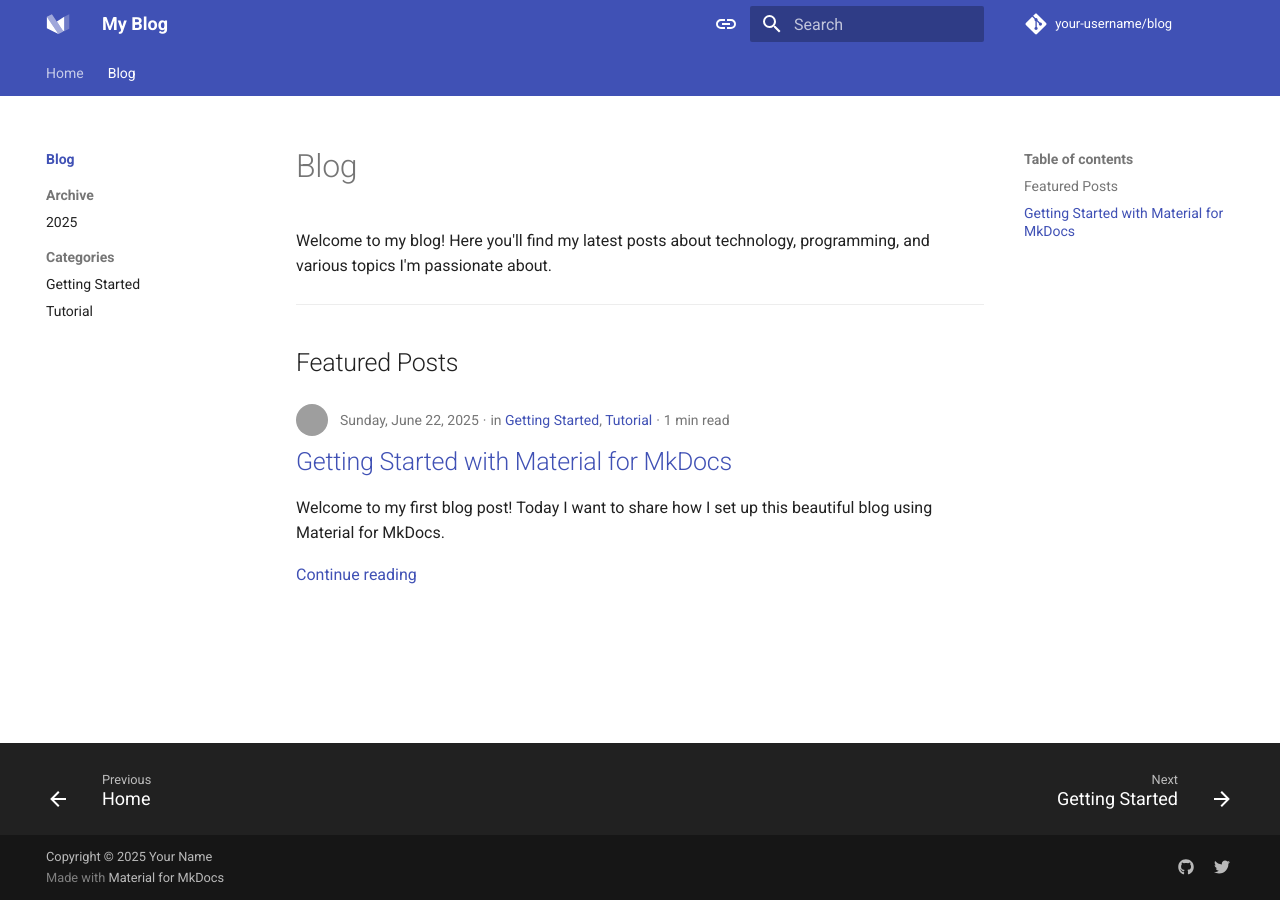
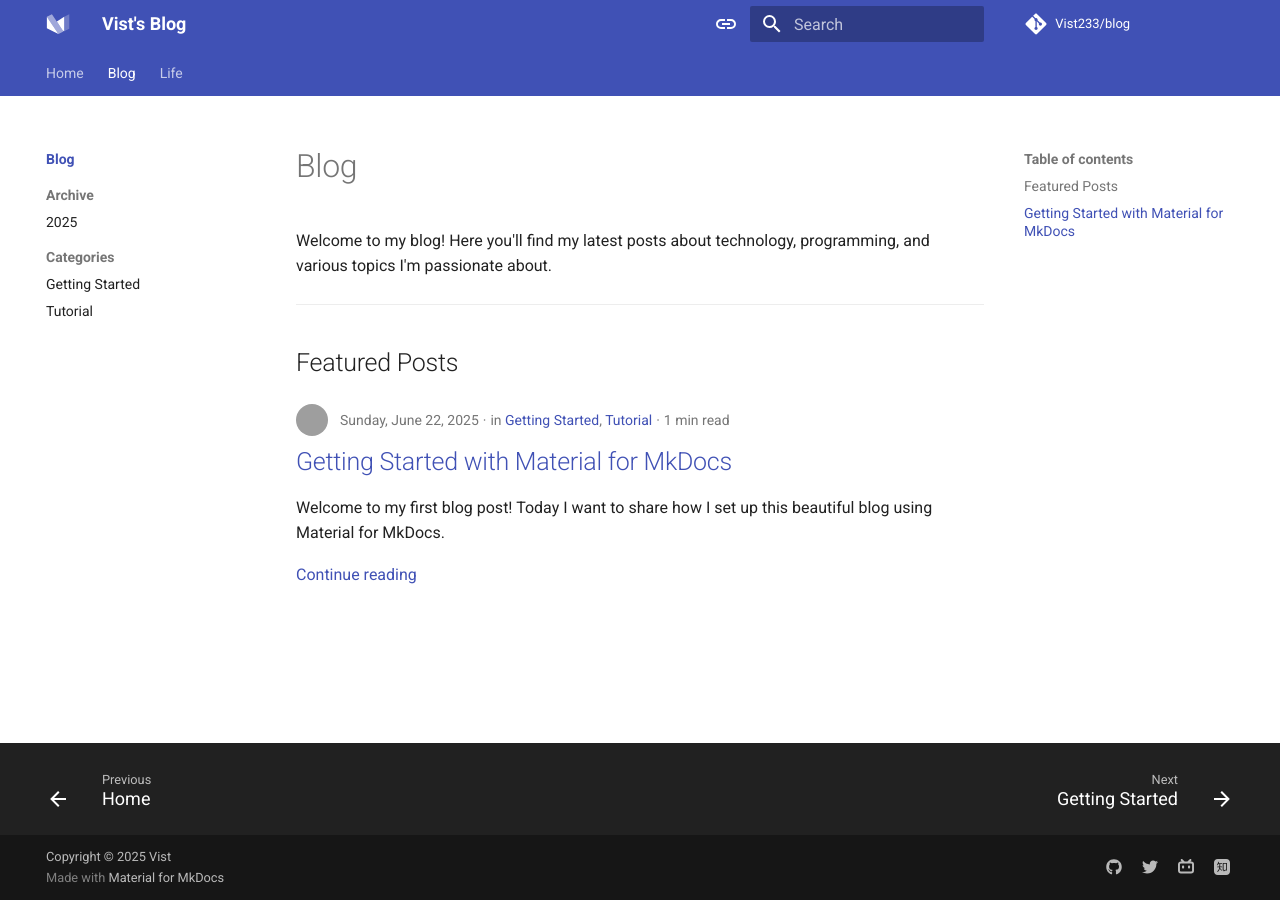
Before and after one commit to Vist233/blog, an MkDocs documentation site: the page built from docs/blog/index.md, in a window 1280 px wide. Built offline with MkDocs 1.6.1 and Material for MkDocs 9.7.7, drawn with Linux system fonts in a browser that asks for light colours; comment, search, counter and statistics services are not loaded; grey boxes are pictures that could not be loaded.

Commit message:
userName update and the Life page add

```diff
--- a/docs/blog/.authors.yml
+++ b/docs/blog/.authors.yml
@@ -1,5 +1,5 @@
 authors:
   your-name:
-    name: Your Name
-    description: Blog Author
+    name: Vist233
+    description: Blog
     avatar: https://github.com/your-username.png
--- a/mkdocs.yml
+++ b/mkdocs.yml
@@ -1,14 +1,14 @@
-site_name: My Blog
-site_url: https://your-username.github.io/blog/
-site_author: Your Name
+site_name: Vist's Blog
+site_url: https://vist233.github.io/blog/
+site_author: Vist
 site_description: >-
   Welcome to my personal blog where I share my thoughts, experiences,
   and knowledge about technology, programming, and life.
 
-repo_name: your-username/blog
-repo_url: https://github.com/your-username/blog
+repo_name: Vist233/blog
+repo_url: https://github.com/Vist233/blog
 
-copyright: Copyright &copy; 2025 Your Name
+copyright: Copyright &copy; 2025 Vist
 
 theme:
   name: material
@@ -90,11 +90,10 @@ markdown_extensions:
       line_spans: __span
       pygments_lang_class: true
   - pymdownx.inlinehilite
-  - pymdownx.keys
-  - pymdownx.magiclink:
+  - pymdownx.keys  - pymdownx.magiclink:
       normalize_issue_symbols: true
       repo_url_shorthand: true
-      user: your-username
+      user: Vist233
       repo: blog
   - pymdownx.mark
   - pymdownx.smartsymbols
@@ -113,11 +112,17 @@ markdown_extensions:
 extra:
   social:
     - icon: fontawesome/brands/github
-      link: https://github.com/your-username
+      link: https://github.com/Vist233
     - icon: fontawesome/brands/twitter
-      link: https://twitter.com/your-username
+      link: https://x.com/zhangyvjing233
+    - icon: fontawesome/brands/bilibili
+      link: https://space.bilibili.com/your-uid
+    - icon: simple/zhihu
+      link: https://www.zhihu.com/people/your-username
 
 nav:
   - Home: index.md
   - Blog:
     - blog/index.md
+  - Life:
+    - Life/index.md
```
Also changed, not shown: README.md (+1 -1 lines), docs/Life/index.md (added, +15 -0 lines).
